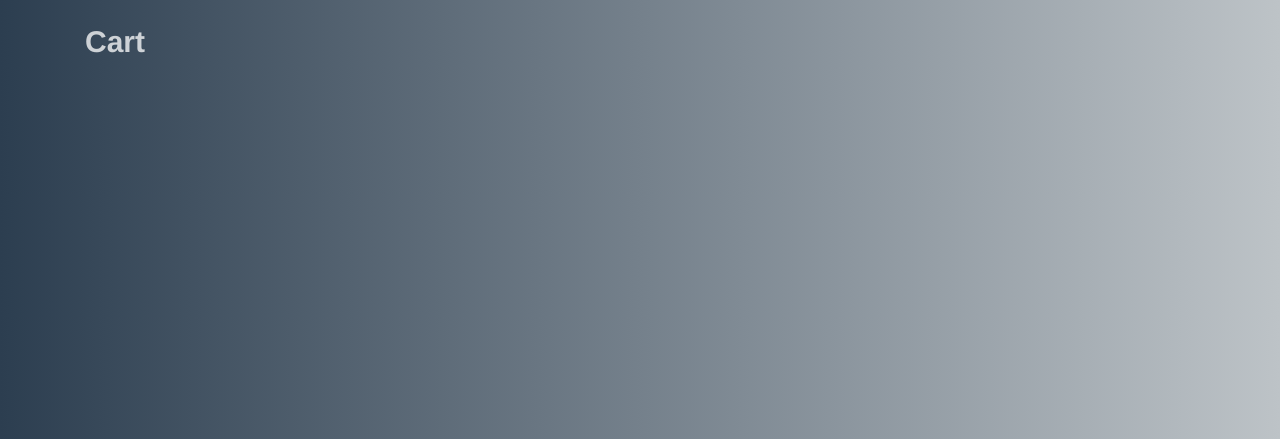
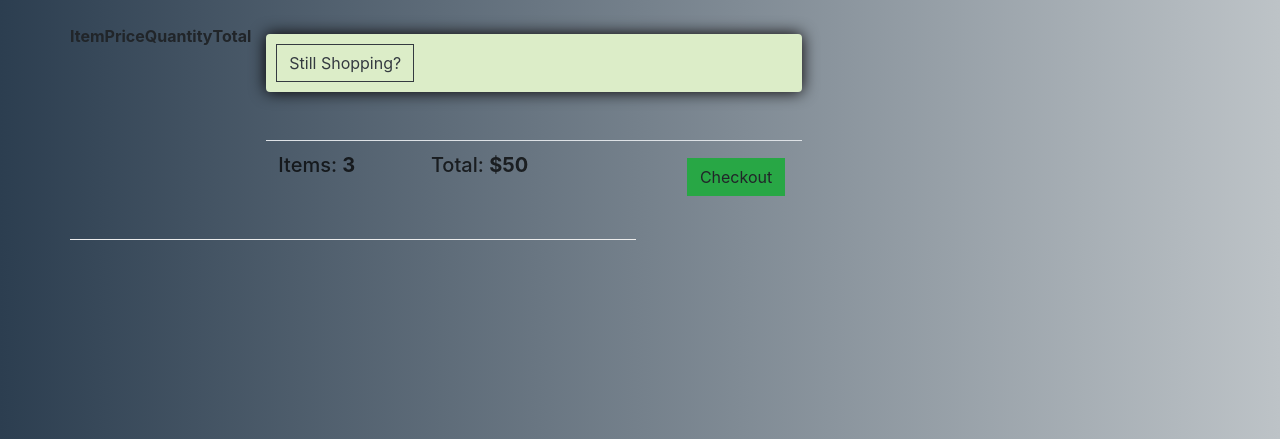
Before and after one commit to maclamour/Sport-Spot, a Django app: page /cart/ in a window 1280 px wide. Shown: the part 57-496 px from the top of the page. Run offline with Django 4.2, Linux system fonts and the light colour scheme; lists and menus that the app fills with data are empty; parts of the project's set-up code (start-up, migrations or seed data) failed here and were passed over; some libraries are stand-ins or nearby versions.

Commit message:
rendering out cart page

```diff
--- a/main_app/templates/cart.html
+++ b/main_app/templates/cart.html
@@ -1,4 +1,32 @@
-{% extends 'base.html' %}
+{% extends "base.html" %}
+{% load static %}
 {% block content %}
-<h1>Cart</h1>
+
+
+
+<div class="row">
+    <div class ="cart-row">
+        <div style="flex:2"></div>
+        <div style="flex:2"><strong>Item</strong></div>
+        <div style="flex:2"><strong>Price</strong></div>
+        <div style="flex:2"><strong>Quantity</strong></div>
+        <div style="flex:2"><strong>Total</strong></div>
+    <div class="col-lg-12">
+        <div class="box-element">
+            <a class= "btn btn-outline-dark" href={% url 'store_list' %}> Still Shopping? </a>
+
+        </div>
+
+        <br>
+        <br>
+        <table class = "table">
+            <tr>
+                <th><h5> Items: <strong>3</strong></h5></th>
+                <th><h5> Total: <strong> $50</strong></h5></th>
+                <th>
+                    <a style ="float:right; margin:5px;" class="btn btn-success" herf=''> Checkout</a>
+                </th>
+            </tr>
+        </table>
+    </div>
 {% endblock %}
```
